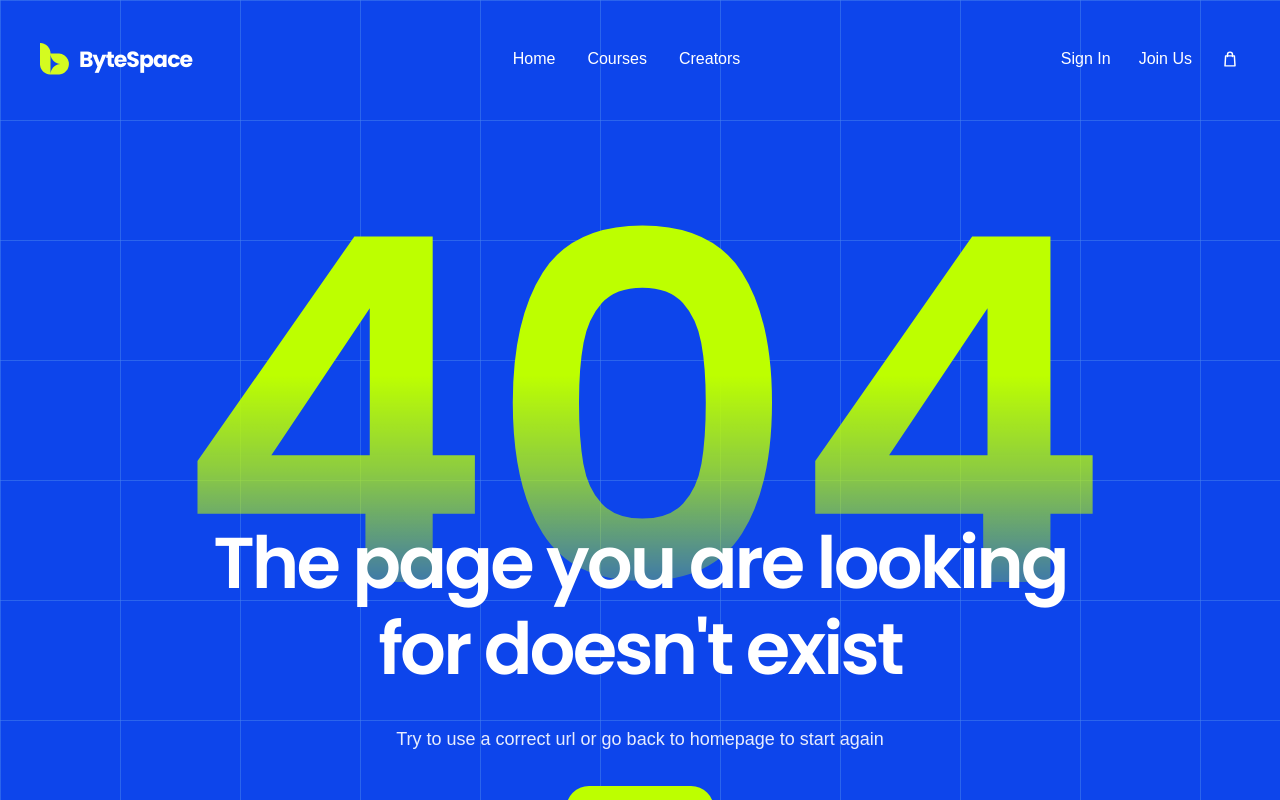
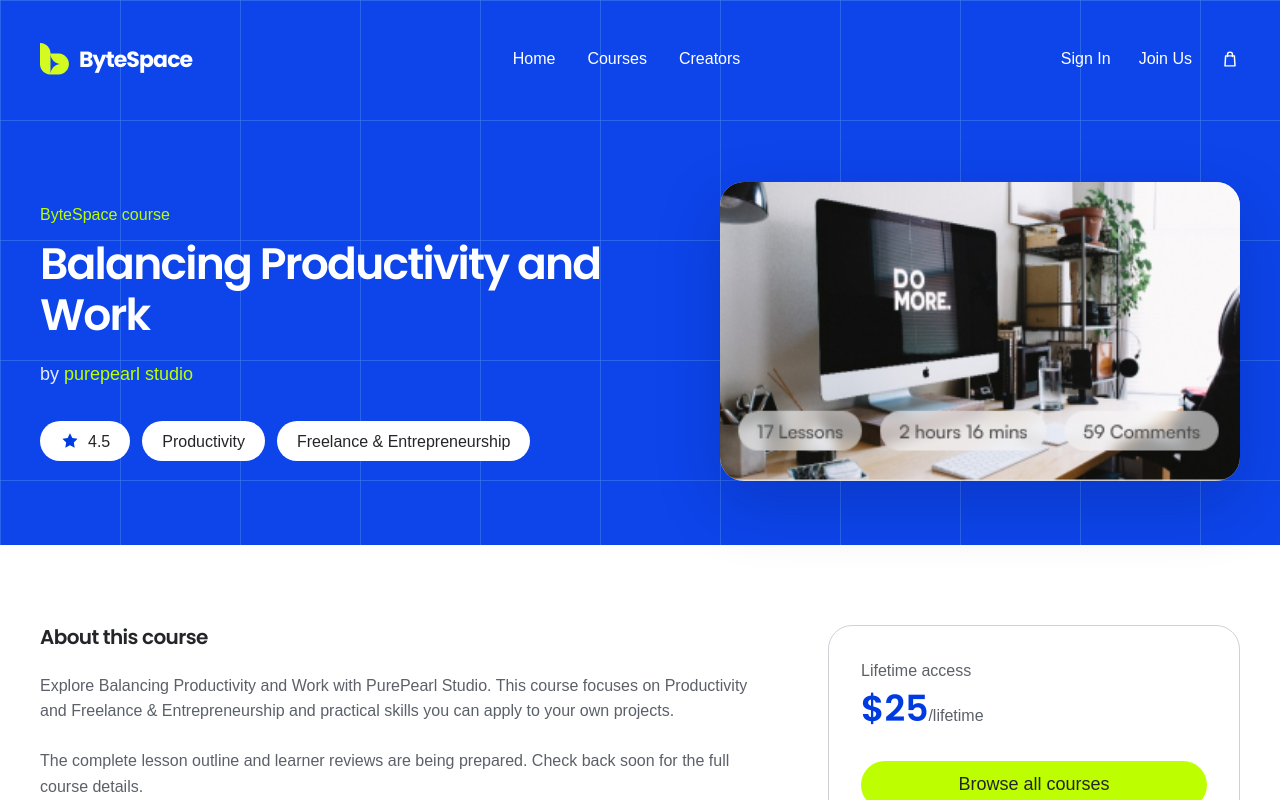
Before and after one commit to billalhossainjoy/bytespacenew, a Next.js app: page /courses/balancing-productivity-and-work in a window 1280 px wide. Before the commit this address had no page. Shown: the top 800 px of the page. Built offline with nearby package versions, Linux system fonts and the light colour scheme; a web font is replaced by a local one.

Commit message:
fix: add unique course detail routes

```diff
--- /dev/null
+++ b/src/app/(marketing)/courses/[slug]/page.tsx
@@ -0,0 +1,41 @@
+import type { Metadata } from "next";
+import { notFound } from "next/navigation";
+
+import { CatalogCourseDetails } from "@/components/course-details/CatalogCourseDetails";
+import { courseDetailsPath } from "@/data/courseDetails";
+import { courses, getCourseBySlug } from "@/data/courses";
+
+type CoursePageProps = {
+  params: Promise<{ slug: string }>;
+};
+
+export function generateStaticParams() {
+  return courses
+    .filter((course) => course.href !== courseDetailsPath)
+    .map((course) => ({ slug: course.slug }));
+}
+
+export async function generateMetadata({ params }: CoursePageProps): Promise<Metadata> {
+  const { slug } = await params;
+  const course = getCourseBySlug(slug);
+
+  if (!course) {
+    return {};
+  }
+
+  return {
+    title: course.title,
+    description: `Explore ${course.title}, a ByteSpace course by ${course.author}.`,
+  };
+}
+
+export default async function CoursePage({ params }: CoursePageProps) {
+  const { slug } = await params;
+  const course = getCourseBySlug(slug);
+
+  if (!course || course.href === courseDetailsPath) {
+    notFound();
+  }
+
+  return <CatalogCourseDetails course={course} />;
+}
--- /dev/null
+++ b/src/components/course-details/CatalogCourseDetails.tsx
@@ -0,0 +1,94 @@
+import Image from "next/image";
+import Link from "next/link";
+
+import type { Course } from "@/data/courses";
+
+import { CourseIcon } from "./CourseIcon";
+
+const gridBackground = {
+  backgroundImage:
+    "linear-gradient(rgba(71, 130, 238, 0.52) 1px, transparent 1px), linear-gradient(90deg, rgba(71, 130, 238, 0.52) 1px, transparent 1px)",
+  backgroundPosition: "0 -118px",
+  backgroundSize: "120px 120px",
+};
+
+export function CatalogCourseDetails({ course }: { course: Course }) {
+  return (
+    <main>
+      <section className="bg-persian-blue-600 px-6 py-16 text-white lg:px-0" style={gridBackground}>
+        <div className="mx-auto grid max-w-[1200px] items-center gap-10 lg:grid-cols-[1fr_520px] lg:gap-16">
+          <div>
+            <p className="text-body-m text-electric-lime-400">ByteSpace course</p>
+            <h1 className="mt-3 max-w-[640px] font-heading text-[40px] font-semibold leading-[1.15] tracking-[-0.04em] sm:text-heading-m">
+              {course.title}
+            </h1>
+            <p className="mt-5 text-body-l text-white/90">
+              by <span className="font-medium text-electric-lime-400">{course.author}</span>
+            </p>
+
+            <div className="mt-8 flex flex-wrap gap-3">
+              <span className="flex h-10 items-center gap-2 rounded-full bg-white px-5 text-label-m text-shuttle-gray-950">
+                <CourseIcon className="size-5 text-persian-blue-800" name="star" />
+                {course.rating}
+              </span>
+              {course.categories.slice(0, 2).map((category) => (
+                <span className="flex h-10 items-center rounded-full bg-white px-5 text-label-m text-shuttle-gray-950" key={category}>
+                  {category}
+                </span>
+              ))}
+            </div>
+          </div>
+
+          <div className="relative aspect-[341/196] overflow-hidden rounded-[24px] bg-shuttle-gray-100 shadow-[0_24px_64px_rgba(0,20,92,0.24)]">
+            <Image
+              alt={course.title}
+              className="object-cover"
+              fill
+              priority
+              sizes="(min-width: 1024px) 520px, calc(100vw - 48px)"
+              src={course.image}
+            />
+          </div>
+        </div>
+      </section>
+
+      <section className="bg-white px-6 py-20 lg:px-0">
+        <div className="mx-auto grid max-w-[1200px] gap-10 lg:grid-cols-[720px_1fr] lg:gap-[68px]">
+          <div>
+            <h2 className="font-heading text-heading-xs font-semibold tracking-[-0.03em] text-shuttle-gray-950">
+              About this course
+            </h2>
+            <p className="mt-6 text-body-m text-shuttle-gray-700">
+              Explore {course.title} with PurePearl Studio. This course focuses on {formatTopics(course.categories)} and practical skills you can apply to your own projects.
+            </p>
+            <p className="mt-6 text-body-m text-shuttle-gray-700">
+              The complete lesson outline and learner reviews are being prepared. Check back soon for the full course details.
+            </p>
+          </div>
+
+          <aside className="h-fit rounded-[24px] border border-shuttle-gray-200 bg-white p-8 text-shuttle-gray-950">
+            <p className="text-body-m text-shuttle-gray-700">Lifetime access</p>
+            <p className="mt-2 font-heading text-[36px] font-semibold leading-none text-persian-blue-800">
+              ${course.price}
+              <span className="font-body text-body-m font-normal text-shuttle-gray-700">/lifetime</span>
+            </p>
+            <Link
+              className="mt-8 flex h-12 items-center justify-center rounded-full bg-electric-lime-400 px-6 text-label-l font-medium transition-transform hover:scale-[1.02] focus-visible:outline-2 focus-visible:outline-offset-4 focus-visible:outline-persian-blue-800"
+              href="/search"
+            >
+              Browse all courses
+            </Link>
+          </aside>
+        </div>
+      </section>
+    </main>
+  );
+}
+
+function formatTopics(categories: string[]) {
+  if (categories.length < 2) {
+    return categories[0] ?? "creative skills";
+  }
+
+  return `${categories.slice(0, -1).join(", ")} and ${categories.at(-1)}`;
+}
--- a/src/data/courses.ts
+++ b/src/data/courses.ts
@@ -9,6 +9,7 @@ export type Course = {
   rating: number;
   price: number;
   href: string;
+  slug: string;
 };
 
 export const courseCategories = [
@@ -42,7 +43,8 @@ export const courses: Course[] = [
     categories: ["UI/UX Design", "Graphic Design", "Web Development"],
     rating: 4.5,
     price: 25,
-    href: courseDetailsPath,
+    href: "/courses/learn-figma-from-basic",
+    slug: "learn-figma-from-basic",
   },
   {
     id: 2,
@@ -53,6 +55,7 @@ export const courses: Course[] = [
     rating: 4.5,
     price: 25,
     href: courseDetailsPath,
+    slug: "build-digital-asset",
   },
   {
     id: 3,
@@ -62,7 +65,8 @@ export const courses: Course[] = [
     categories: ["Data Science", "Web Development"],
     rating: 4.5,
     price: 25,
-    href: courseDetailsPath,
+    href: "/courses/power-of-big-data",
+    slug: "power-of-big-data",
   },
   {
     id: 4,
@@ -72,7 +76,8 @@ export const courses: Course[] = [
     categories: ["Productivity", "Freelance & Entrepreneurship"],
     rating: 4.5,
     price: 25,
-    href: courseDetailsPath,
+    href: "/courses/balancing-productivity-and-work",
+    slug: "balancing-productivity-and-work",
   },
   {
     id: 5,
@@ -82,7 +87,8 @@ export const courses: Course[] = [
     categories: ["Freelance & Entrepreneurship", "Marketing"],
     rating: 4.5,
     price: 25,
-    href: courseDetailsPath,
+    href: "/courses/mastering-money-management",
+    slug: "mastering-money-management",
   },
   {
     id: 6,
@@ -92,6 +98,11 @@ export const courses: Course[] = [
     categories: ["Marketing", "Creative Marketing", "Social Media"],
     rating: 4.5,
     price: 25,
-    href: courseDetailsPath,
+    href: "/courses/from-idea-to-startup-success",
+    slug: "from-idea-to-startup-success",
   },
 ];
+
+export function getCourseBySlug(slug: string) {
+  return courses.find((course) => course.slug === slug);
+}
```
